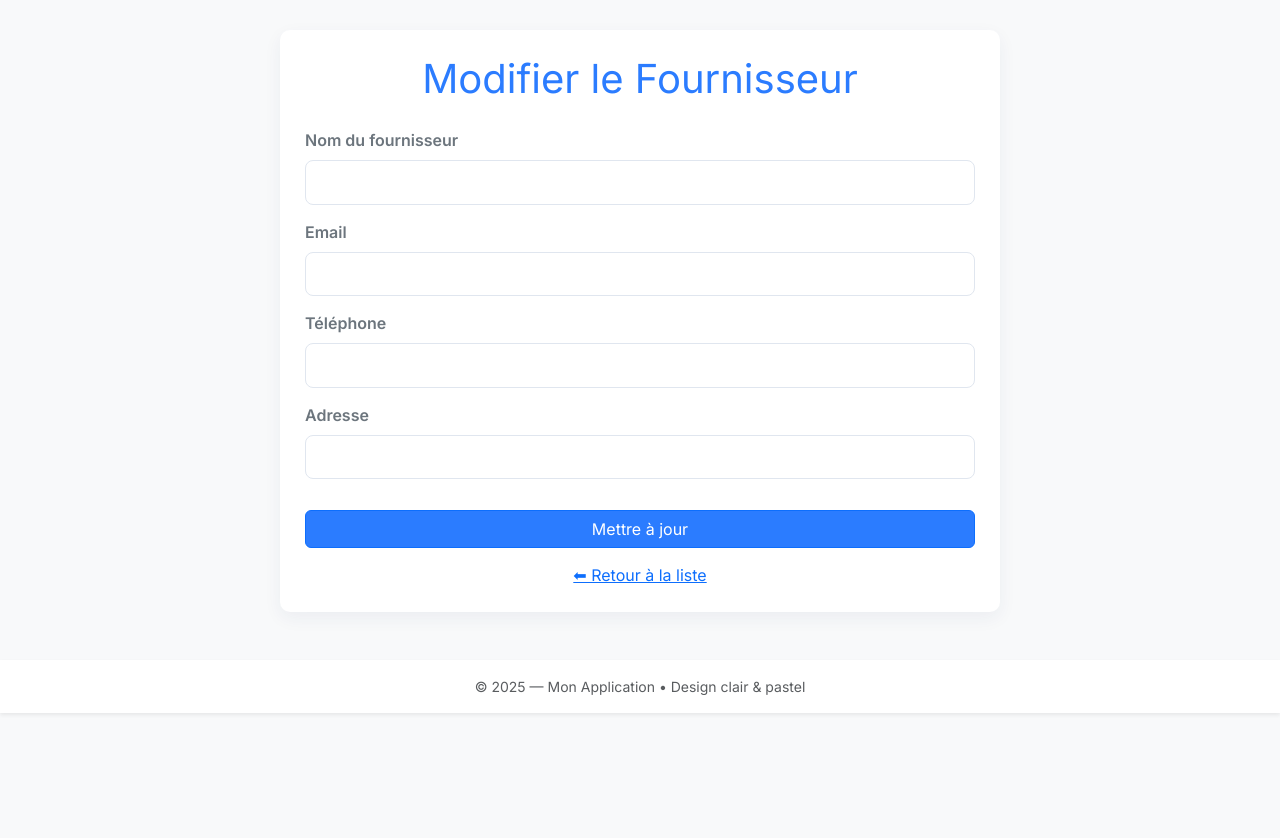
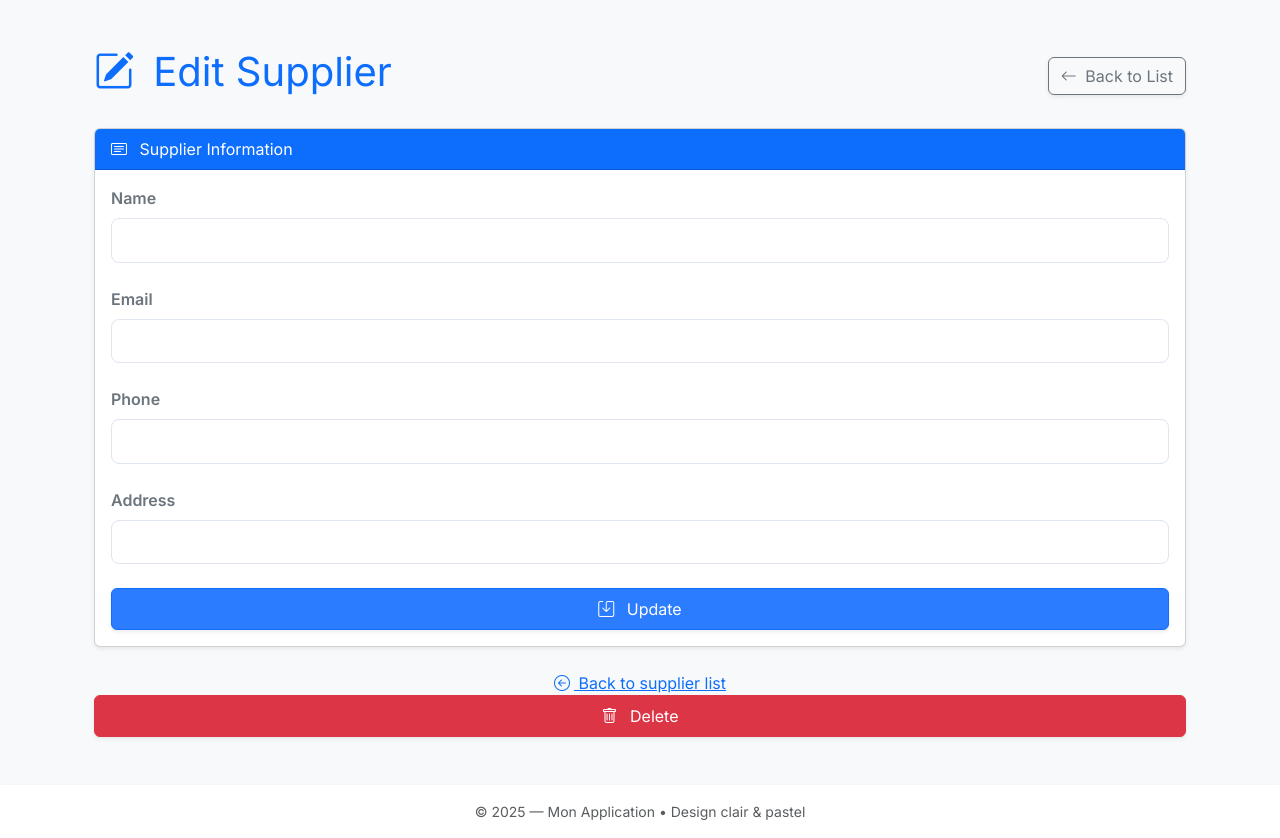
Before and after one commit to Amalbenaissa2003/GestionProduct, a Symfony app: template templates/fournisseur/edit.html.twig in a window 1280 px wide. Shown: the part 57-895 px from the top of the page. Before the commit the page ends 771 px from the top, so only its background shows below. Run offline with Twig, Linux system fonts and the light colour scheme; the template is opened without the code that fills it, so the values that code supplies are empty; form fields are guessed from the names that the template uses; some libraries are stand-ins or nearby versions.

Commit message:
update four

```diff
--- a/src/Form/CategoryType.php
+++ b/src/Form/CategoryType.php
@@ -21,6 +21,7 @@ class CategoryType extends AbstractType
     {
         $resolver->setDefaults([
             'data_class' => Category::class,
+            'csrf_protection' => false, // ⚠️ uniquement pour test
         ]);
     }
 }
--- a/templates/base.html.twig
+++ b/templates/base.html.twig
@@ -29,14 +29,6 @@
 </nav>
 
 <div class="container my-4">
-    {% for label, messages in app.flashes %}
-        {% for message in messages %}
-            <div class="alert alert-{{ label == 'error' ? 'danger' : (label == 'success' ? 'success' : 'info') }} alert-dismissible fade show" role="alert">
-                {{ message }}
-                <button type="button" class="btn-close" data-bs-dismiss="alert" aria-label="Close"></button>
-            </div>
-        {% endfor %}
-    {% endfor %}
 
     {% block body %}{% endblock %}
 </div>
--- a/templates/fournisseur/_delete_form.html.twig
+++ b/templates/fournisseur/_delete_form.html.twig
@@ -1,4 +1,7 @@
-<form method="post" action="{{ path('app_fournisseur_delete', {'id': fournisseur.id}) }}" onsubmit="return confirm('Are you sure you want to delete this item?');">
+<form method="post" action="{{ path('app_fournisseur_delete', {'id': fournisseur.id}) }}"
+      onsubmit="return confirm('Are you sure you want to delete this supplier?');" class="d-inline">
     <input type="hidden" name="_token" value="{{ csrf_token('delete' ~ fournisseur.id) }}">
-    <button class="btn">Delete</button>
+    <button type="submit" class="btn btn-danger shadow-sm px-4 py-2">
+        <i class="bi bi-trash me-2"></i> Delete
+    </button>
 </form>
--- a/templates/fournisseur/_form.html.twig
+++ b/templates/fournisseur/_form.html.twig
@@ -1,4 +1,33 @@
 {{ form_start(form) }}
-    {{ form_widget(form) }}
-    <button class="btn">{{ button_label|default('Save') }}</button>
+
+<div class="mb-4">
+    {{ form_label(form.name, 'Name', {'label_attr': {'class': 'form-label'}}) }}
+    {{ form_widget(form.name, {'attr': {'class': 'form-control'}}) }}
+    {{ form_errors(form.name) }}
+</div>
+
+<div class="mb-4">
+    {{ form_label(form.email, 'Email', {'label_attr': {'class': 'form-label'}}) }}
+    {{ form_widget(form.email, {'attr': {'class': 'form-control'}}) }}
+    {{ form_errors(form.email) }}
+</div>
+
+<div class="mb-4">
+    {{ form_label(form.phone, 'Phone', {'label_attr': {'class': 'form-label'}}) }}
+    {{ form_widget(form.phone, {'attr': {'class': 'form-control'}}) }}
+    {{ form_errors(form.phone) }}
+</div>
+
+<div class="mb-4">
+    {{ form_label(form.address, 'Address', {'label_attr': {'class': 'form-label'}}) }}
+    {{ form_widget(form.address, {'attr': {'class': 'form-control'}}) }}
+    {{ form_errors(form.address) }}
+</div>
+
+<div class="text-center mt-4">
+    <button type="submit" class="btn btn-primary px-4 py-2 shadow-sm">
+        <i class="bi bi-save me-2"></i> {{ button_label|default('Save') }}
+    </button>
+</div>
+
 {{ form_end(form) }}
--- a/templates/fournisseur/edit.html.twig
+++ b/templates/fournisseur/edit.html.twig
@@ -1,43 +1,33 @@
 {% extends 'base.html.twig' %}
 
-{% block title %}Modifier le Fournisseur{% endblock %}
+{% block title %}Edit Supplier{% endblock %}
 
 {% block body %}
-<div class="form-container">
-    <h1>Modifier le Fournisseur</h1>
+<div class="container mt-5">
+    <div class="d-flex justify-content-between align-items-center mb-4">
+        <h1 class="page-title text-primary">
+            <i class="bi bi-pencil-square me-2"></i> Edit Supplier
+        </h1>
+        <a href="{{ path('app_fournisseur_index') }}" class="btn btn-outline-secondary shadow-sm">
+            <i class="bi bi-arrow-left me-1"></i> Back to List
+        </a>
+    </div>
 
-    {{ form_start(form) }}
+    <div class="card shadow-sm">
+        <div class="card-header bg-primary text-white">
+            <i class="bi bi-card-text me-2"></i> Supplier Information
+        </div>
+        <div class="card-body">
+            {{ include('fournisseur/_form.html.twig', {'button_label': 'Update'}) }}
+        </div>
+    </div>
 
-        <div class="form-group">
-            {{ form_label(form.name, 'Nom du fournisseur') }}
-            {{ form_widget(form.name, {'attr': {'class': 'form-control', 'required': true}}) }}
-            {{ form_errors(form.name) }}
-        </div>
+    <div class="text-center mt-4">
+        <a href="{{ path('app_fournisseur_index') }}" class="back-btn">
+            <i class="bi bi-arrow-left-circle me-1"></i> Back to supplier list
+        </a>
 
-        <div class="form-group">
-            {{ form_label(form.email, 'Email') }}
-            {{ form_widget(form.email, {'attr': {'class': 'form-control', 'type':'email', 'required': true}}) }}
-            {{ form_errors(form.email) }}
-        </div>
-
-        <div class="form-group">
-            {{ form_label(form.phone, 'Téléphone') }}
-            {{ form_widget(form.phone, {'attr': {'class': 'form-control', 'pattern':'[0-9]{8}', 'required': true}}) }}
-            {{ form_errors(form.phone) }}
-        </div>
-
-        <div class="form-group">
-            {{ form_label(form.address, 'Adresse') }}
-            {{ form_widget(form.address, {'attr': {'class': 'form-control', 'required': true}}) }}
-            {{ form_errors(form.address) }}
-        </div>
-
-        <button type="submit" class="btn btn-primary mt-3">Mettre à jour</button>
-
-    {{ form_end(form) }}
-
-    <div style="text-align:center; margin-top:15px;">
-        <a href="{{ path('app_fournisseur_index') }}">⬅ Retour à la liste</a>
+        {{ include('fournisseur/_delete_form.html.twig') }}
     </div>
 </div>
 {% endblock %}
```
Also changed, not shown: src/Controller/FournisseurController.php (+3 -6 lines), src/Form/FournisseurType.php (+6 -19 lines), templates/fournisseur/index.html.twig (+36 -24 lines), templates/fournisseur/new.html.twig (+15 -33 lines), templates/fournisseur/show.html.twig (+56 -19 lines).
